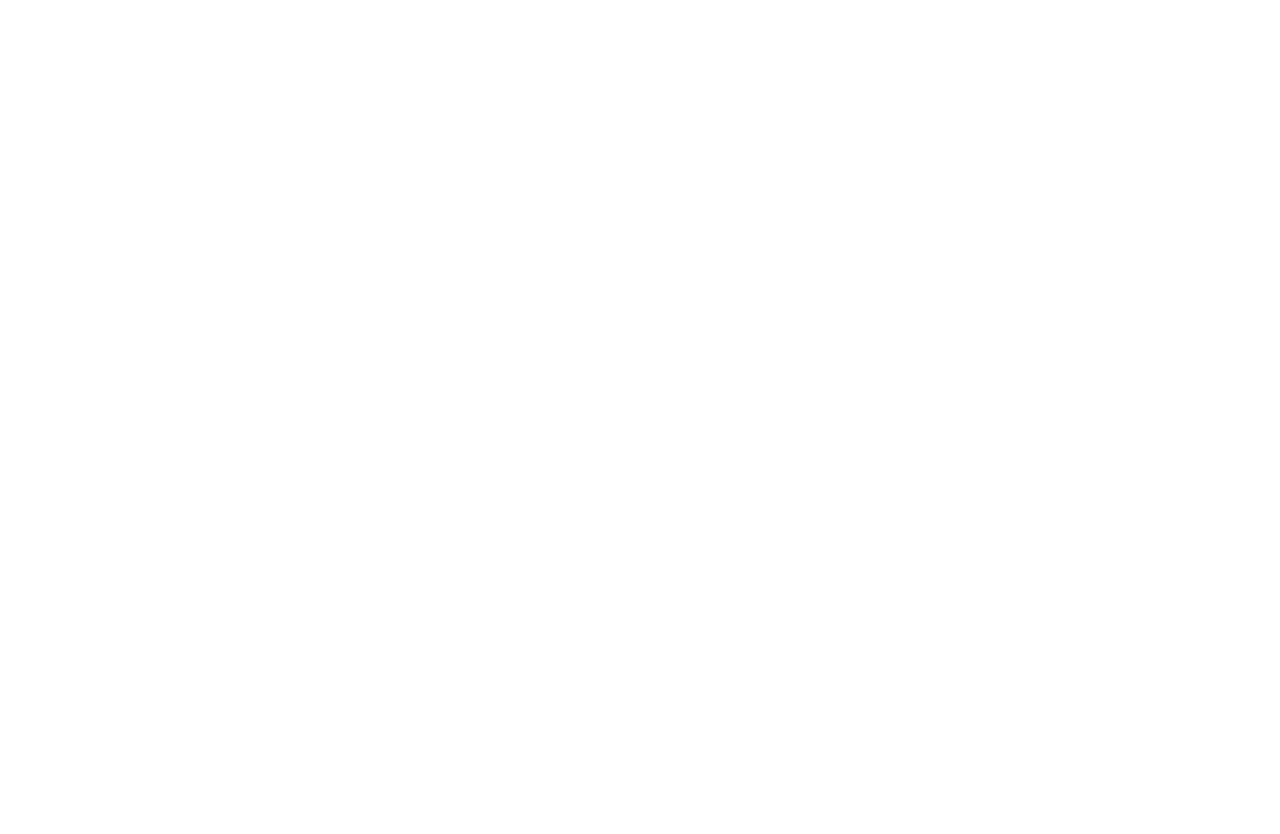
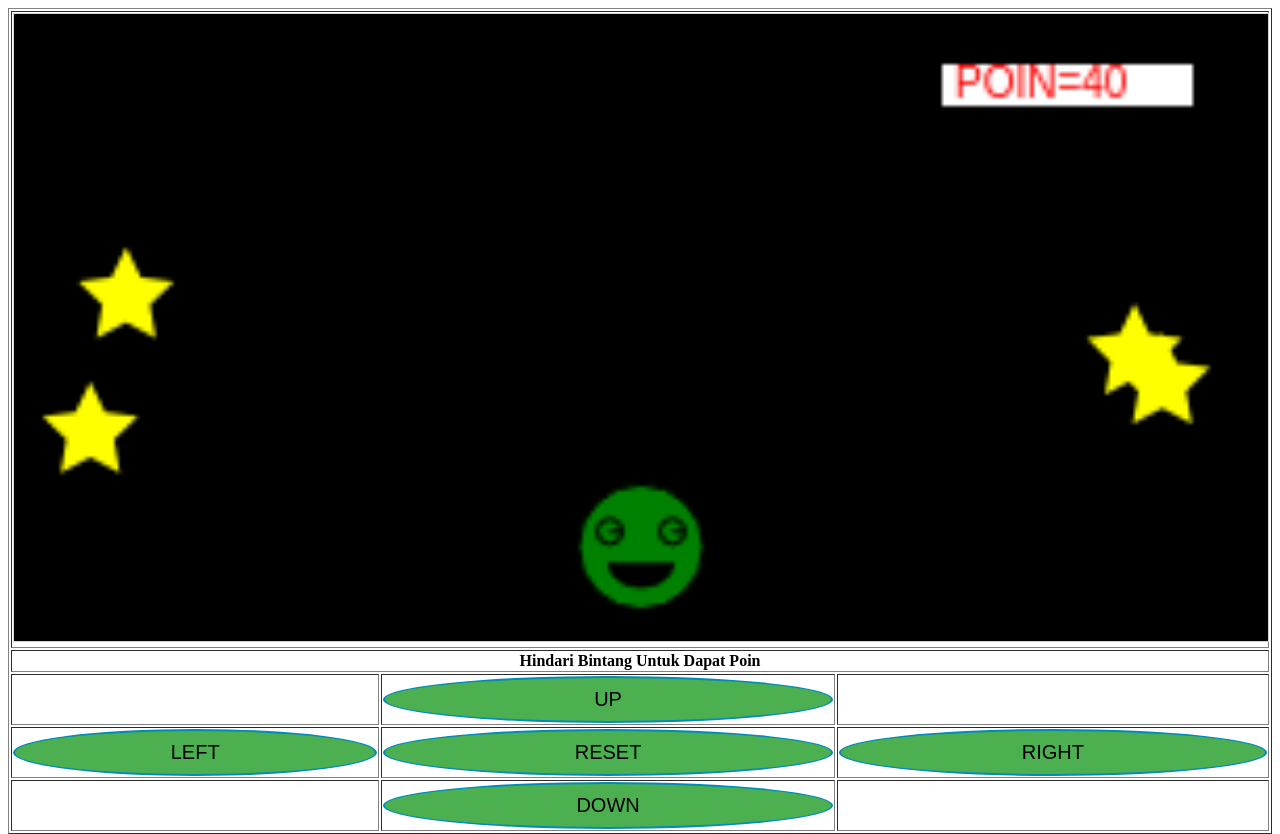
Before and after one commit to AdeWijaNugraha/FallingStars, a plain HTML site: page platforms/browser/www/index.html in a window 1280 px wide. Before the commit the page ends 800 px from the top, so only its background shows below. Drawn offline with Linux system fonts and the light colour scheme.

Commit message:
no message

```diff
--- /dev/null
+++ b/platforms/browser/www/game.js
@@ -0,0 +1,103 @@
+	var c; // variable untuk mendapatkan ID Canvas
+	var ctx; // Variable Canvas yang siap untuk gambar 2 D
+	var poin=0; // Variable untuk simpan poin
+	var starPos=[]; // Variable untuk simpan koordinat objek bintang
+	var smileyPos=[]; // Variable untuk simpan koordinat objek smiley
+	var interval; // variable untuk menyimpan interval kecepatan
+
+	//MEMBENTUK BINTANG
+	function drawStar(x, y, r, p, m)
+	{
+	ctx.fillStyle="yellow";
+	ctx.save();
+	ctx.beginPath();
+	ctx.translate(x, y);
+	ctx.moveTo(0,0-r);
+	for (var i = 0; i < p; i++)
+	{
+		ctx.rotate(Math.PI / p);
+		ctx.lineTo(0, 0 - (r*m));
+		ctx.rotate(Math.PI / p);
+		ctx.lineTo(0, 0 - r);
+	}
+	ctx.fill();
+	ctx.restore();
+	}
+
+	//MEMBENTUK SMILEY
+	function drawSmiley(x,y){
+	ctx.beginPath();
+	r=c.width*0.05;
+	ctx.fillStyle="green";
+	ctx.arc(x, y, r, 0, 2 * Math.PI);
+	ctx.moveTo((x-0.5*r), (y-0.25*r));
+	ctx.arc((x-0.5*r), (y-0.25*r), 0.2*r, 0, 2 * Math.PI);
+	ctx.moveTo((x+0.5*r), (y-0.25*r));
+	ctx.arc((x+0.5*r), (y-0.25*r), 0.2*r, 0, 2 * Math.PI);
+	ctx.moveTo((x-0.5*r), (y+0.25*r));
+	ctx.bezierCurveTo((x-0.5*r), (y+0.75*r), (x+0.5*r), (y+0.75*r), (x+0.5*r), (y+0.25*r));
+	ctx.fill();
+	ctx.stroke();
+	}
+
+	//MEMBENTUK POIN
+	function drawPoin()
+	{
+	ctx.fillStyle="white";
+	ctx.fillRect(c.width*0.74,12, 60, 10);
+	ctx.fillStyle="RED";
+	ctx.fillText("POIN="+poin,c.width*0.75,20);
+	}
+
+	//MENGGABUNGKAN OBJECT GAME
+	function drawGame() {
+	ctx.clearRect(0, 0, c.width, c.height);
+	//1. Draw 4 star
+	for(i=0;i<4;i++){
+		drawStar(starPos[i][0], starPos[i][1], c.width*0.04, 5, 0.5);
+	}
+	//2. Draw Emoji Smiley
+	drawSmiley(smileyPos[0],smileyPos[1]);
+	//3. Draw Poin
+	drawPoin();
+	}
+
+	//GERAKAN BINTANG JATUH
+	function MoveStar(){
+	for(i=0;i<4;i++){
+	starPos[i][1]=starPos[i][1]+2;
+	if(starPos[i][1]>c.height){
+	starPos[i]=[Math.random()*c.width,Math.random()*c.height/4];
+	poin+=10;
+	}
+	}
+	drawGame();
+	}
+
+	//GERAKAN SMILEY
+	function moveSmiley(dir) {
+	if (dir == "up") {smileyPos[1] -=4; }
+	if (dir == "down") {smileyPos[1] +=4;}
+	if (dir == "left") {smileyPos[0] -=5; }
+	if (dir == "right") {smileyPos[0] +=5;}
+	drawGame();
+	}
+
+	//PLAY GAME
+	function play() {
+	c = document.getElementById("myCanvas");
+	ctx = c.getContext("2d");
+	poin=0;
+	for(i=0;i<4;i++){
+		starPos[i]=[Math.random()*c.width,Math.random()*c.height/4];
+		smileyPos=[c.width/2,0.85*c.height];
+	}
+	drawGame();
+	interval = setInterval(MoveStar, 50);
+	}
+
+	//RESET GAME
+	function reset(){
+	clearInterval(interval);
+	play();
+	}
--- a/platforms/browser/www/index.html
+++ b/platforms/browser/www/index.html
@@ -3,9 +3,54 @@
     <head>
         <meta charset="utf-8">
         <meta name="viewport" content="initial-scale=1, maximum-scale=1, user-scalable=no, width=device-width">
-        <title>Blank App</title>
-    </head>
-    <body>
-        <script type="text/javascript" src="cordova.js"></script>
+		<style>
+		canvas {
+			border:1px solid #d3d3d3;
+			background-color: #000000;
+			width: 100%;
+			height: 100%;
+			overflow: hidden
+		}
+		html, body { height: 100% }
+		button {
+			background-color: #4CAF50;
+			border: 2px solid #008CBA;
+			width: 100%;
+			height: 100%;
+			padding: 10px;
+			text-align: center;
+			font-size: 20px;
+			border-radius: 50%;
+		}
+		</style>
+		<script type="text/javascript" src="game.js"></script>
+	    <title>STAR RAIN</title>
+	</head>
+	<body onload="play()">
+		<table border="1" width="100%" height="95%">
+		<tr>
+			<td colspan=3 height="70%"> <canvas id="myCanvas"> </canvas></td>
+		</tr>
+		<tr>
+			<td colspan=3 height="70%">
+			<center><B>Hindari Bintang Untuk Dapat Poin </B></center>
+			</td>
+		</tr>
+		<tr>
+			<td></td>
+			<td><button onmousedown="moveSmiley('up')" >UP</button> </td>
+			<td> </td>
+		</tr>
+		<tr>
+			<td> <button onmousedown="moveSmiley('left')" >LEFT</button> </td>
+			<td> <button onmousedown="reset()" >RESET</button> </td>
+			<td> <button onmousedown="moveSmiley('right')" >RIGHT</button> </td>
+		</tr>
+		<tr>
+			<td> </td>
+			<td><button onmousedown="moveSmiley('down')">DOWN</button> </td>
+			<td> </td>
+		</tr>
+		</table>
     </body>
 </html>
```
Also changed, not shown: www/game.js (added, +103 -0 lines), www/index.html (+49 -4 lines).
